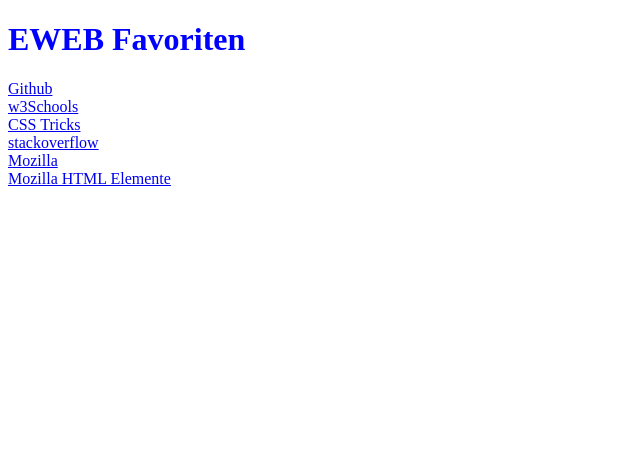
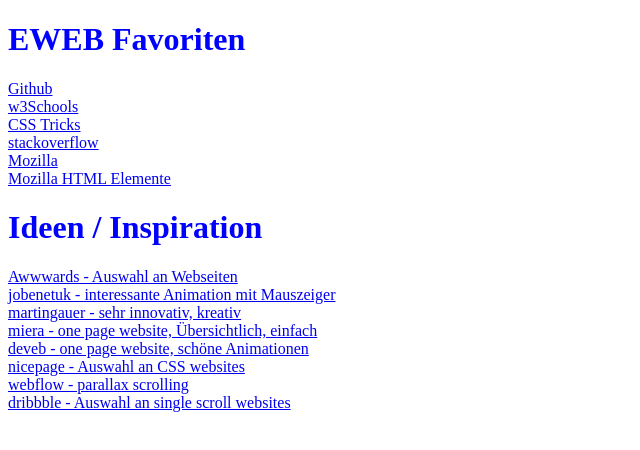
Before and after one commit to naschiii/git_uebung, a plain HTML site: page docs/index.html in a window 1280 px wide. Shown: the whole page, without its empty margins (0-640 px from the left). Drawn offline with Linux system fonts and the light colour scheme.

Commit message:
Ideen & Inspiration ergänzt

```diff
--- a/docs/index.html
+++ b/docs/index.html
@@ -48,6 +48,62 @@
           >Mozilla HTML Elemente</a
         >
       </div>
+      <h1>Ideen / Inspiration</h1>
+      <div>
+        <a
+          href="https://www.awwwards.com/websites/"
+          title="awwwards"
+          target="_blank"
+          >Awwwards - Auswahl an Webseiten</a
+        >
+      </div>
+      <div>
+        <a href="https://jobenetuk.dev/" title="jobenetuk" target="_blank"
+          >jobenetuk - interessante Animation mit Mauszeiger</a
+        >
+      </div>
+      <div>
+        <a href="https://martingauer.com/" title="martingauer" target="_blank"
+          >martingauer - sehr innovativ, kreativ</a
+        >
+      </div>
+      <div>
+        <a
+          href="http://demo.nrgthemes.com/projects/mierawp/landing/"
+          title="miera"
+          target="_blank"
+          >miera - one page website, Übersichtlich, einfach</a
+        >
+      </div>
+      <div>
+        <a href="https://deveb.co/" title="deveb" target="_blank"
+          >deveb - one page website, schöne Animationen</a
+        >
+      </div>
+      <div>
+        <a
+          href="https://nicepage.com/k/camping-css-templates"
+          title="nicepage"
+          target="_blank"
+          >nicepage - Auswahl an CSS websites</a
+        >
+      </div>
+      <div>
+        <a
+          href="https://webflow.com/blog/parallax-scrolling"
+          title="webflow"
+          target="_blank"
+          >webflow - parallax scrolling</a
+        >
+      </div>
+      <div>
+        <a
+          href="https://dribbble.com/tags/single_scroll_website"
+          title="dribbble"
+          target="_blank"
+          >dribbble - Auswahl an single scroll websites</a
+        >
+      </div>
     </main>
   </body>
 </html>
```
